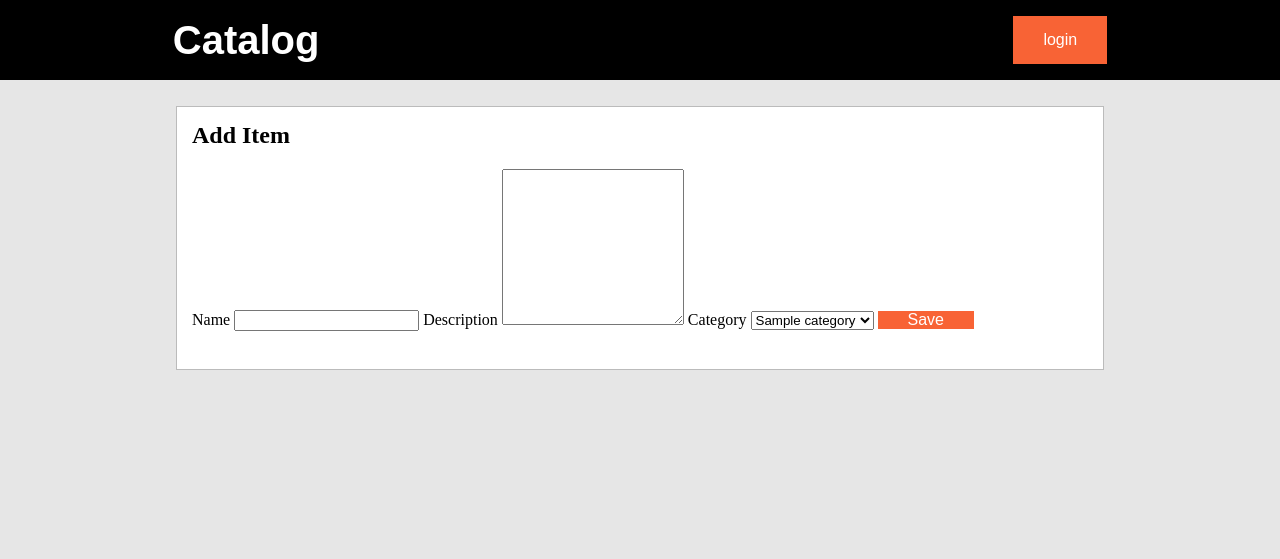
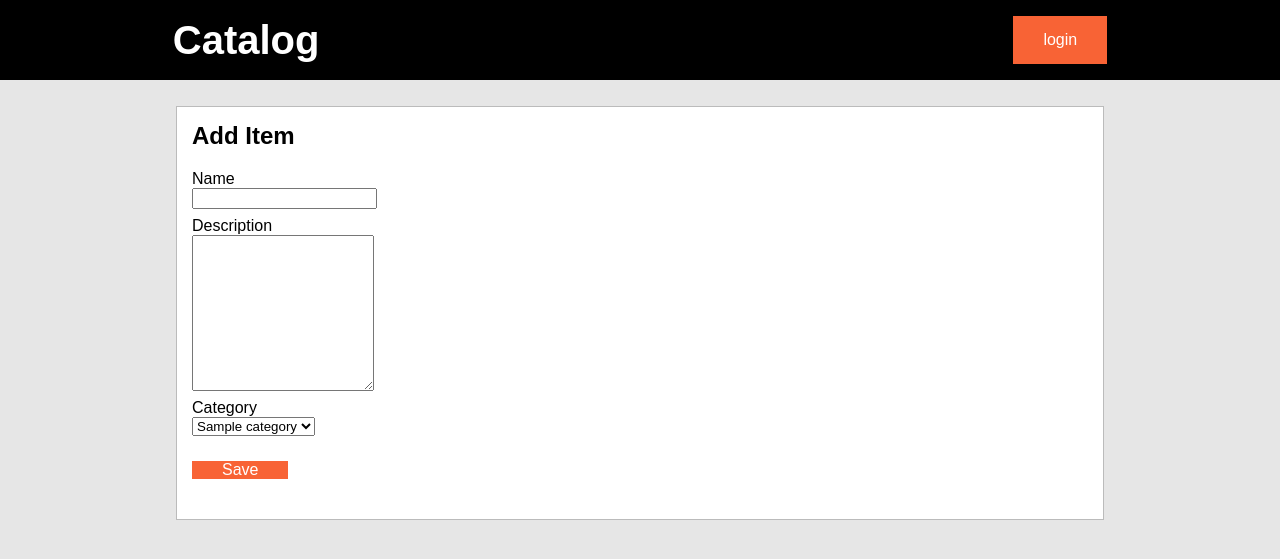
Before and after one commit to suldev8/catalog, a Flask app: template templates/addItem.html in a window 1280 px wide. Shown: the top 559 px of the page. Run offline with Flask 2, Linux system fonts and the light colour scheme; the template is opened without the code that fills it: most values are stand-ins (such as "Sample title", 1, 10 or a date in 2020).

Commit message:
add form styling

```diff
--- a/static/css/styles.css
+++ b/static/css/styles.css
@@ -1,12 +1,13 @@
 body {
     background-color:#e6e6e6;
-    margin: 0px
+    margin: 0px;
+    font-family: Arial, Helvetica, sans-serif;
 }
 a {
     padding: 2px;
     text-align: center;
     font-size: 18px;
-    font-family: Arial, Helvetica, sans-serif
+
 }
 a:link, a:visited {
     color: #f86335;
@@ -19,6 +20,13 @@ a:hover, a:active {
 h2 {
     margin-top: 0px;
     margin-bottom: default;
+
+}
+
+form {
+    display: flex;
+    flex-direction: column;
+    align-items: flex-start;
 }
 
 .header {
@@ -37,14 +45,14 @@ h2 {
     color: white;
     font-weight: bold;
     font-size: 40px;
-    font-family: Arial, Helvetica, sans-serif
+
 }
 .button {
 
     color: white;
     background-color: #f86335;
     text-align: center;
-    font-family: Arial, Helvetica, sans-serif;
+
     border: none;
     font-size: 16px;
     margin: 25px 0px 25px 0px;
@@ -71,7 +79,7 @@ h2 {
     flex-direction: column;
     align-items: flex-start;
     padding-right: 5%;
-    font-family: Arial, Helvetica, sans-serif
+
 }
 .items {
     display: flex;
@@ -80,5 +88,5 @@ h2 {
     border-left: 1px solid;
     border-color: #bbbbbb;
     padding-left: 5%;
-    font-family: Arial, Helvetica, sans-serif
+
 }
```
